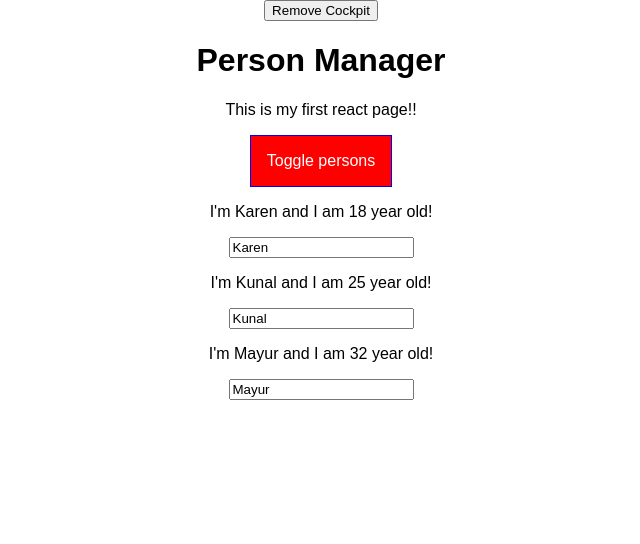
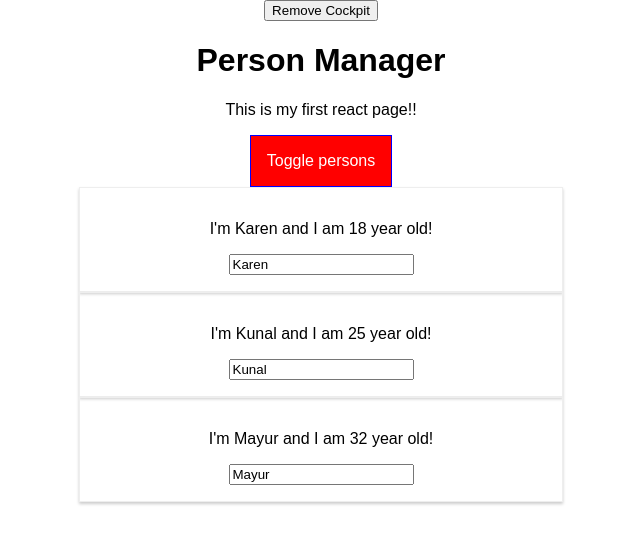
Before and after one commit to kunalkanere16/react-complete-guide, a React app: page / in a window 1280 px wide. Both pictures are taken after a click on the button "Toggle persons". Shown: the top 544 px of the page, without its empty margins (319-959 px from the left). Built offline with nearby package versions, Linux system fonts and the light colour scheme.

Commit message:
another form of HOC and passing props to HOC

```diff
--- a/src/components/Persons/Person/Person.js
+++ b/src/components/Persons/Person/Person.js
@@ -1,5 +1,6 @@
 import React, {Component} from 'react';
 import Auxiliary from '../../../hoc/Auxiliary';
+import withClass from '../../../hoc/withClass';
 import classes from './Person.css'
 class Person extends Component {
     render(){
@@ -17,4 +18,4 @@
     }
 };
 
-export default Person;
+export default withClass(Person, classes.Person);
--- a/src/components/Persons/Persons.js
+++ b/src/components/Persons/Persons.js
@@ -1,5 +1,6 @@
 import React, { PureComponent} from 'react'
 import Person from './Person/Person'
+//import withClass from '../../hoc/withClass';
 
 class Persons extends PureComponent{
     // static getDerivedStateFromProps(props, state){
--- a/src/containers/App.js
+++ b/src/containers/App.js
@@ -2,7 +2,8 @@
 import classes from './App.css';
 import Persons from '../components/Persons/Persons';
 import Cockpit from '../components/Cockpit/Cockpit'
-import WithClass from '../hoc/WithClass';
+import Auxiliary from '../hoc/Auxiliary';
+import withClass from '../hoc/withClass';
 
 class App extends Component {
   constructor(props){
@@ -95,7 +96,7 @@
     return (
       //cannot use class as it is reserved word in JS
       // all below tags are JSX which are compiled into HTML
-        <WithClass classes={classes.App}>
+        <Auxiliary>
           <button onClick={()=>{this.setState({showCockpit:false})}}>
             Remove Cockpit
           </button>
@@ -107,11 +108,11 @@
             clicked={this.togglePersons}/>
             :null}
           {persons}
-        </WithClass>
+        </Auxiliary>
     );
     // React compiles to below code internally
     //return React.createElement('div', {className: 'App'}, React.createElement('h1',null,'Some text here'));
   }
 }
 
-export default App;
+export default withClass(App, classes.App);
--- a/src/hoc/WithClass.js
+++ b/src/hoc/WithClass.js
@@ -1,9 +1,12 @@
 import React from 'react';
 
-const withClass = props => (
-    <div className={props.classes}>
-        {props.children}
-    </div>
-);
+const withClass = (WrappedComponent, className) => {
+    return props => (
+        <div className={className}>
+            {/* passing unknown props */}
+            <WrappedComponent {...props} />
+        </div>
+    );
+};
 
 export default withClass;
```
